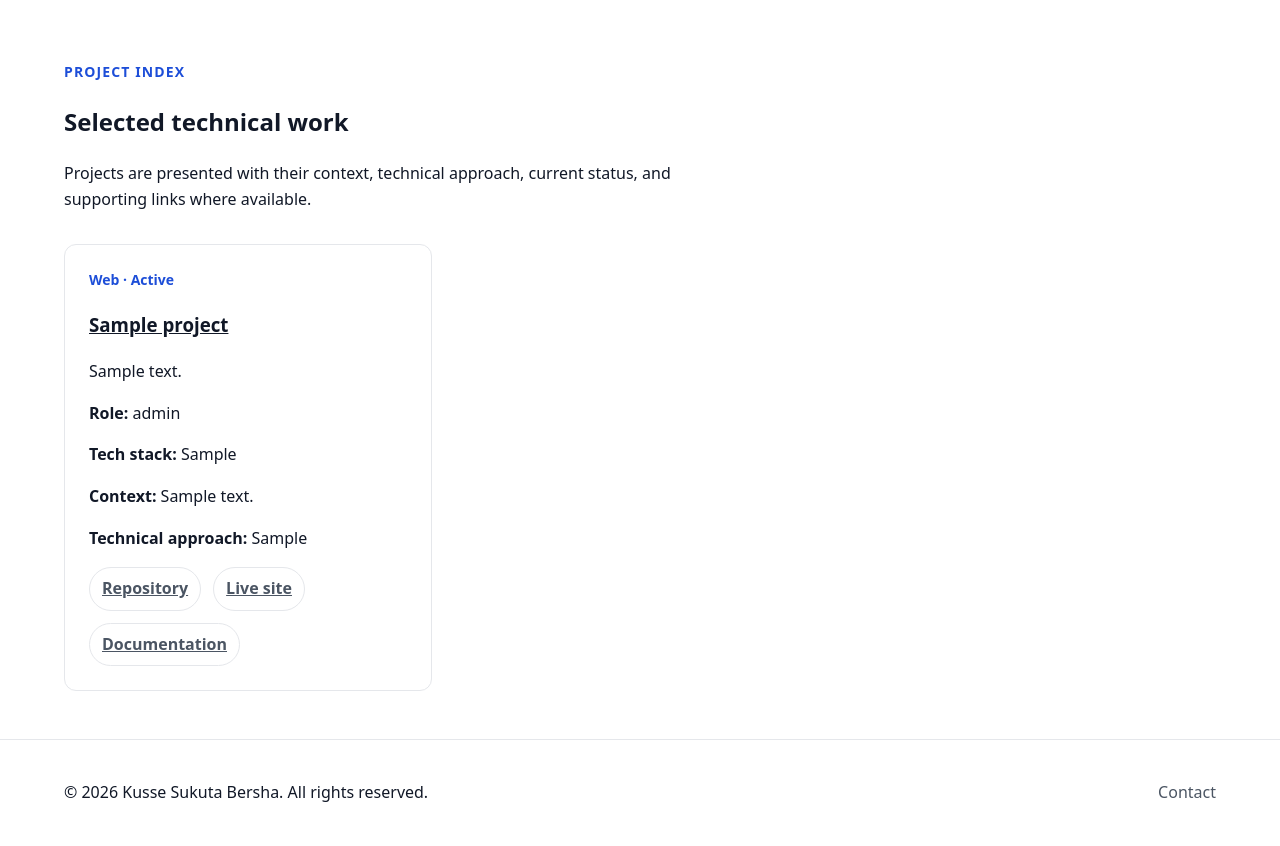
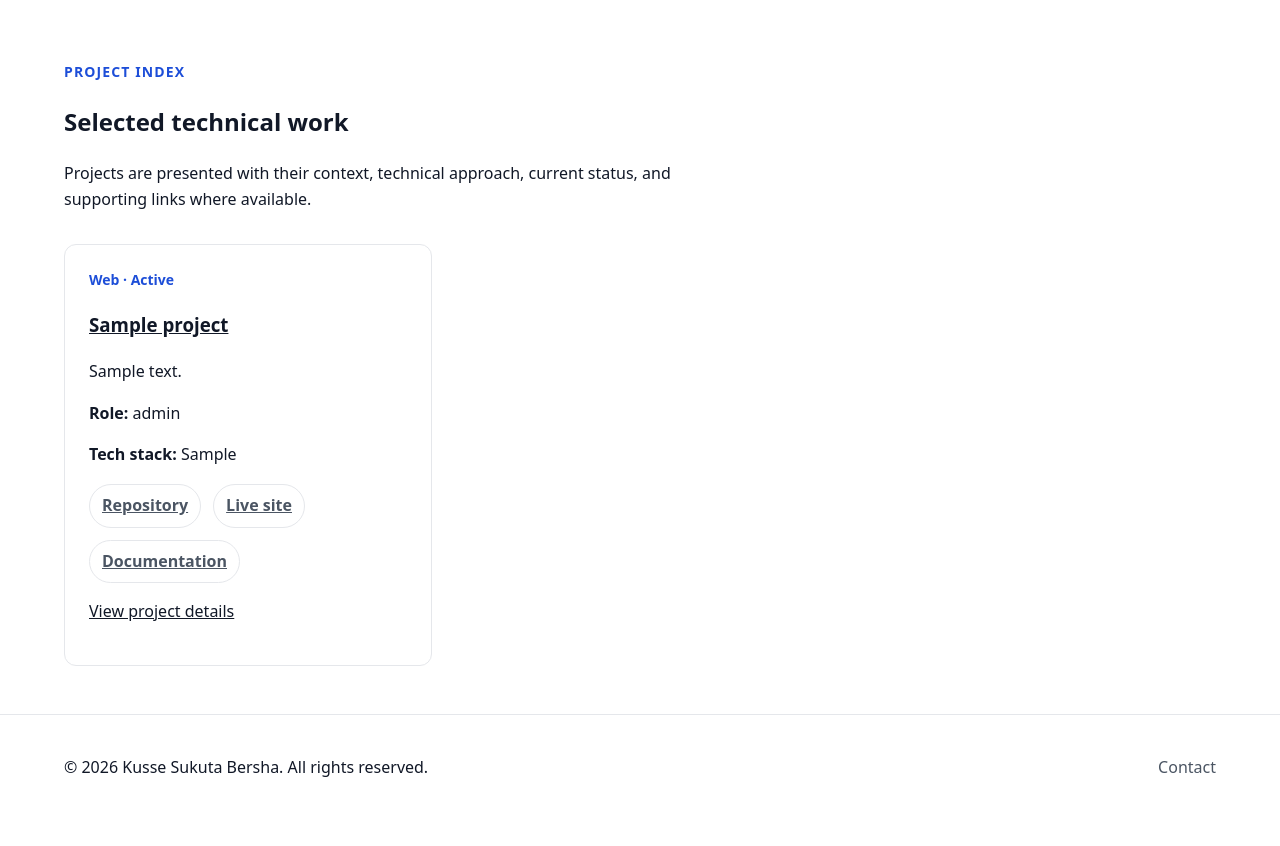
Before and after one commit to ksbk/kusse-portfolio, a Django app: page /projects/ in a window 1280 px wide. Shown: the part 471-1317 px from the top of the page. After the commit the page ends 1248 px from the top, so only its background shows below. Run offline with Django 5.2, Linux system fonts and the light colour scheme; tables that the repository leaves empty hold one stand-in row (values such as "Sample post").

Commit message:
chore: improve project card scanability

```diff
--- a/apps/projects/templates/projects/index.html
+++ b/apps/projects/templates/projects/index.html
@@ -41,14 +41,6 @@
                             <p><strong>Role:</strong> {{ project.role }}</p>
                             <p><strong>Tech stack:</strong> {{ project.tech_stack }}</p>
 
-                            {% if project.problem_context %}
-                                <p><strong>Context:</strong> {{ project.problem_context }}</p>
-                            {% endif %}
-
-                            {% if project.technical_approach %}
-                                <p><strong>Technical approach:</strong> {{ project.technical_approach }}</p>
-                            {% endif %}
-
                             {% if project.repository_url or project.live_url or project.documentation_url %}
                                 <ul class="tag-list">
                                     {% if project.repository_url %}
@@ -62,6 +54,10 @@
                                     {% endif %}
                                 </ul>
                             {% endif %}
+
+                            <p>
+                                <a href="{% url 'projects:detail' slug=project.slug %}">View project details</a>
+                            </p>
                         </article>
                     {% endfor %}
                 </div>
```
